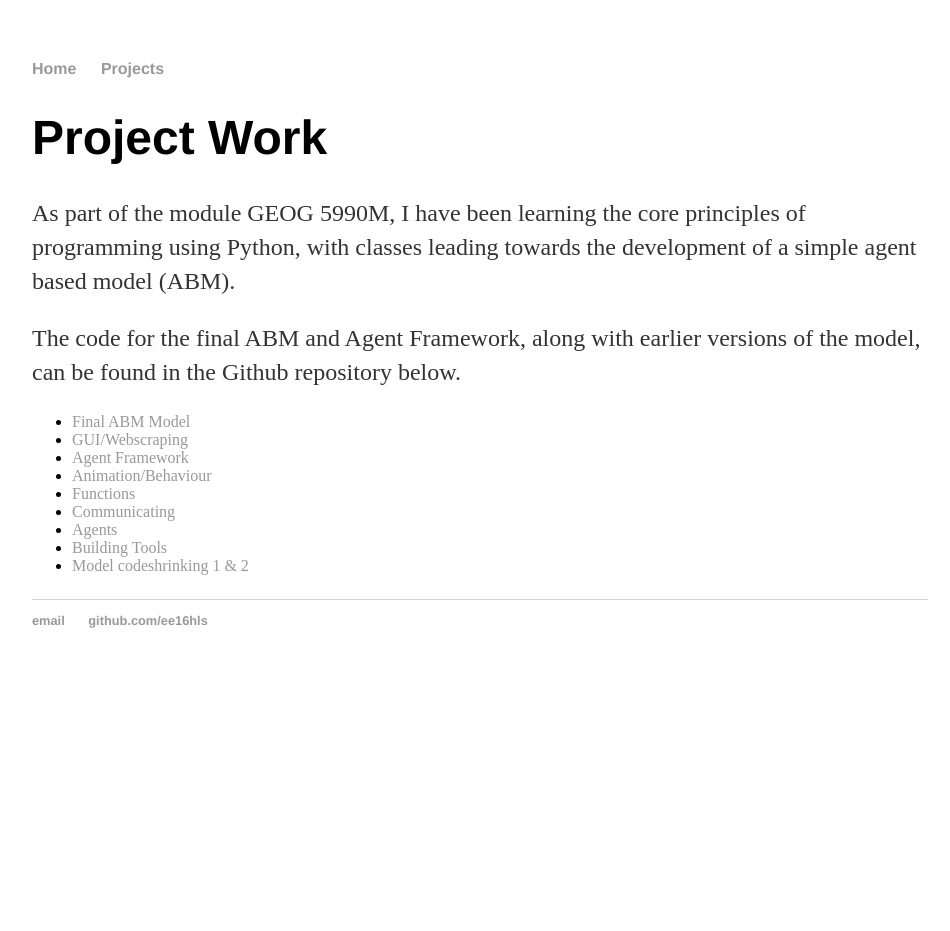
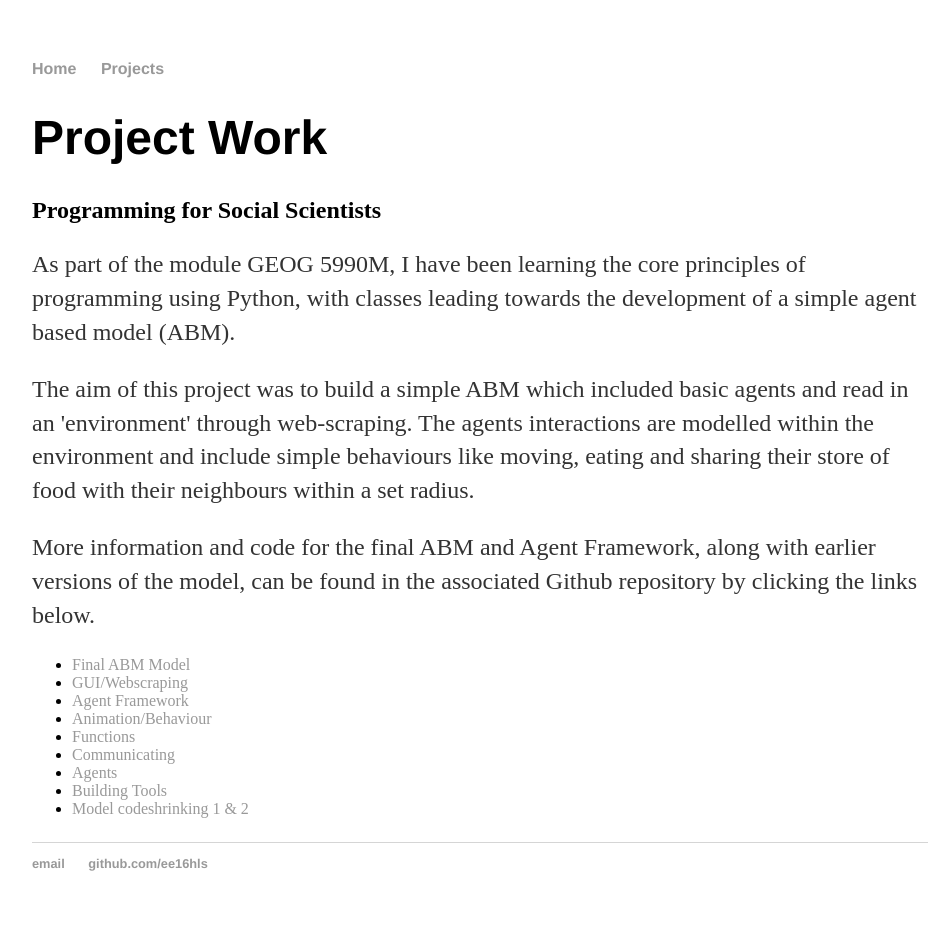
Before and after one commit to ee16hls/ee16hls.github.io, a Jekyll site: the page built from projects/index.html, in a window 1280 px wide. Shown: the whole page, without its empty margins (160-1110 px from the left). Built offline with Jekyll 4.4.1, drawn with Linux system fonts in a browser that asks for light colours; before the commit the page ends 900 px from its top, so only the background shows below that.

Commit message:
added project description

```diff
--- a/projects/index.html
+++ b/projects/index.html
@@ -7,8 +7,12 @@ title: projects
 
   <h1>Project Work</h1>
 
+  <h2>Programming for Social Scientists</h2>
+
   <p>As part of the module GEOG 5990M, I have been learning the core principles of programming using Python, with classes leading towards the development of a simple agent based model (ABM).</p>
-  <p>The code for the final ABM and Agent Framework, along with earlier versions of the model, can be found in the Github repository below.</p>
+  <p>The aim of this project was to build a simple ABM which included basic agents and read in an 'environment' through web-scraping. The agents interactions are modelled within the environment and include simple behaviours like moving, eating and sharing their store of food with their neighbours within a set radius.</p>
+
+  <p>More information and code for the final ABM and Agent Framework, along with earlier versions of the model, can be found in the associated Github repository by clicking the links below.</p>
 
   <ul>
     <p style= "color:blue;">
```
